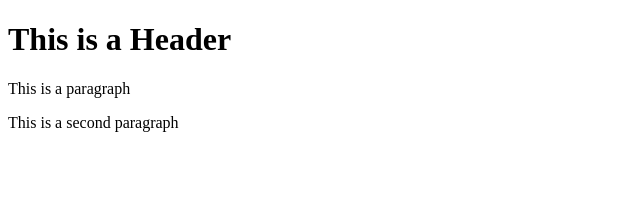
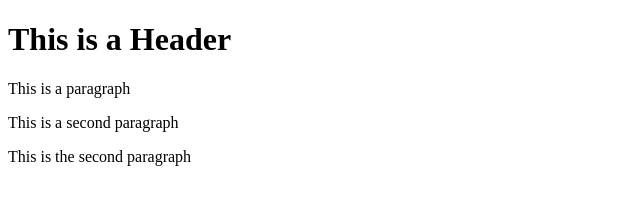
Before and after one commit to cmlmanni/git-test, a website: page index.html in a window 1280 px wide. Shown: the whole page, without its empty margins (0-640 px from the left). Drawn offline with Linux system fonts and the light colour scheme.

Commit message:
fourth commit

```diff
--- a/index.html
+++ b/index.html
@@ -6,5 +6,6 @@
         <h1>This is a Header</h1>
         <p>This is a paragraph</p>
         <p>This is a second paragraph</p>
+        <p>This is the second paragraph</p>
     </body>
 </html>
```
Also changed, not shown: package.json (added, +24 -0 lines), 1 other file.
